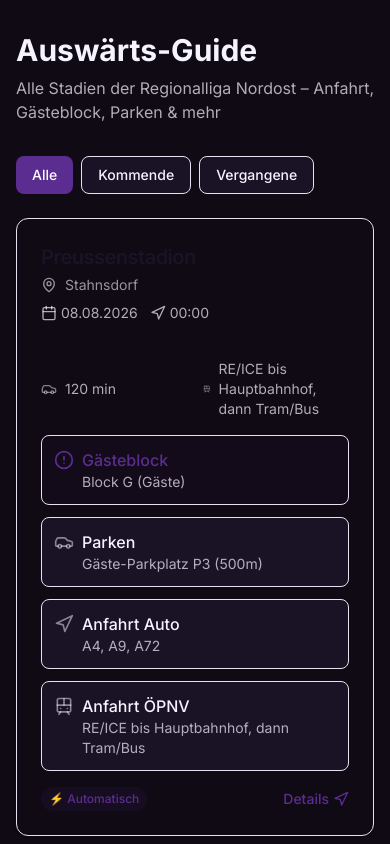
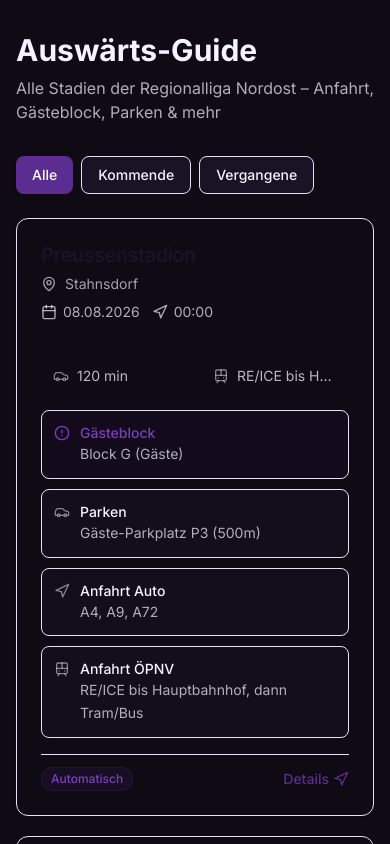
Before and after one commit to PrinzMichiDE/kumpelapp, a Next.js app in the folder webapp/: page /auswaerts in a window 390 px wide. Shown: the top 844 px of the page. Built offline with nearby package versions, Linux system fonts and the light colour scheme.

Commit message:
ui: enhance away guide cards, filters, and status clarity

```diff
--- a/webapp/src/app/(app)/auswaerts/page.tsx
+++ b/webapp/src/app/(app)/auswaerts/page.tsx
@@ -9,104 +9,118 @@ import { cn } from '@kumpelapp/utils'
 const BASE_DATE = new Date('2026-08-01T00:00:00Z')
 
 function VenueCard({ venue, match }: { venue: VenueDto; match?: { kickoff: string; homeTeam: string; awayTeam: string } }) {
-  const isAueAway = match?.awayTeam === 'FC Erzgebirge Aue'
+  const status =
+    venue.reviewStatus === 'CHECKED'
+      ? { label: 'Geprüft', className: 'bg-fc-win/12 text-fc-win ring-1 ring-inset ring-fc-win/20' }
+      : venue.reviewStatus === 'AUTO'
+        ? { label: 'Automatisch', className: 'bg-fc-violet/12 text-fc-violet-light ring-1 ring-inset ring-fc-violet/20' }
+        : { label: 'Entwurf', className: 'bg-fc-draw/12 text-fc-draw ring-1 ring-inset ring-fc-draw/20' }
 
   return (
-    <Link href={`/auswaerts/${venue.slug}`} className="block">
-      <Card className="transition-all hover:shadow-lg hover:border-fc-violet/50 group">
+    <Link
+      href={`/auswaerts/${venue.slug}`}
+      className="group block rounded-xl focus-visible:outline-none focus-visible:ring-2 focus-visible:ring-fc-violet focus-visible:ring-offset-2 focus-visible:ring-offset-fc-bg"
+      aria-label={`Auswärts-Guide: ${venue.name}${match ? `, Spiel am ${formatDate(match.kickoff)}` : ''}`}
+    >
+      <Card className="h-full transition-[transform,border-color,box-shadow] duration-200 group-hover:-translate-y-0.5 group-hover:border-fc-violet/45 group-hover:shadow-lg group-hover:shadow-fc-violet/5 group-focus-visible:-translate-y-0.5 group-focus-visible:border-fc-violet/45 group-focus-visible:shadow-lg">
         <CardHeader className="pb-3">
           <div className="flex items-start justify-between gap-4">
-            <div>
-              <CardTitle className="text-xl">{venue.name}</CardTitle>
-              <div className="mt-1 flex items-center gap-2 text-sm text-fc-fg/60">
-                <MapPin className="h-4 w-4" aria-hidden="true" />
-                <span>{venue.address || venue.city}</span>
+            <div className="min-w-0">
+              <CardTitle className="text-xl leading-tight">{venue.name}</CardTitle>
+              <div className="mt-1.5 flex items-center gap-2 text-sm text-fc-fg/65">
+                <MapPin className="h-4 w-4 shrink-0" aria-hidden="true" />
+                <span className="truncate">{venue.address || venue.city}</span>
               </div>
-              {match && (
-                <div className="mt-2 flex items-center gap-3 text-sm text-fc-fg/70">
-                  <span className="flex items-center gap-1">
-                    <Calendar className="h-4 w-4" /> {formatDate(match.kickoff)}
+              {match ? (
+                <div className="mt-2 flex flex-wrap items-center gap-x-3 gap-y-1 text-sm text-fc-fg/70">
+                  <span className="inline-flex items-center gap-1.5">
+                    <Calendar className="h-4 w-4" aria-hidden="true" />
+                    <time dateTime={match.kickoff}>{formatDate(match.kickoff)}</time>
                   </span>
-                  <span className="flex items-center gap-1">
-                    <Navigation className="h-4 w-4" /> {formatKickoff(match.kickoff)}
+                  <span className="inline-flex items-center gap-1.5">
+                    <Navigation className="h-4 w-4" aria-hidden="true" />
+                    {formatKickoff(match.kickoff)}
                   </span>
                 </div>
-              )}
+              ) : null}
             </div>
-            {venue.imageUrl && (
-              <div className="w-24 h-24 rounded-lg overflow-hidden flex-shrink-0">
-                <img src={venue.imageUrl} alt={venue.name} className="w-full h-full object-cover" />
+            {venue.imageUrl ? (
+              <div className="h-20 w-20 shrink-0 overflow-hidden rounded-lg bg-fc-border/20 ring-1 ring-fc-border/60 sm:h-24 sm:w-24">
+                <img
+                  src={venue.imageUrl}
+                  alt=""
+                  className="h-full w-full object-cover transition-transform duration-300 group-hover:scale-[1.03]"
+                  loading="lazy"
+                  decoding="async"
+                />
               </div>
-            )}
+            ) : null}
           </div>
         </CardHeader>
-        <CardContent>
-          <div className="grid grid-cols-2 gap-4 mb-4">
-            <div className="flex items-center gap-2 text-sm">
-              <Car className="h-4 w-4 text-fc-fg/50" aria-hidden="true" />
-              <span className="text-fc-fg/70">
-                {venue.travelMinutesCar ? `${venue.travelMinutesCar} min` : venue.distanceKm ? `~${venue.distanceKm} km` : 'Unbekannt'}
+        <CardContent className="space-y-4">
+          <div className="grid grid-cols-2 gap-3">
+            <div className="flex items-center gap-2 rounded-lg bg-fc-bg/35 px-3 py-2 text-sm">
+              <Car className="h-4 w-4 shrink-0 text-fc-fg/50" aria-hidden="true" />
+              <span className="text-fc-fg/75">
+                {venue.travelMinutesCar
+                  ? `${venue.travelMinutesCar} min`
+                  : venue.distanceKm
+                    ? `~${venue.distanceKm} km`
+                    : 'Unbekannt'}
               </span>
             </div>
-            <div className="flex items-center gap-2 text-sm">
-              <Train className="h-4 w-4 text-fc-fg/50" aria-hidden="true" />
-              <span className="text-fc-fg/70">{venue.travelTrain || 'ÖPNV prüfen'}</span>
+            <div className="flex items-center gap-2 rounded-lg bg-fc-bg/35 px-3 py-2 text-sm">
+              <Train className="h-4 w-4 shrink-0 text-fc-fg/50" aria-hidden="true" />
+              <span className="truncate text-fc-fg/75" title={venue.travelTrain || undefined}>
+                {venue.travelTrain || 'ÖPNV prüfen'}
+              </span>
             </div>
           </div>
 
-          <div className="space-y-3">
-            {venue.awayBlockInfo && (
-              <div className="flex items-start gap-2 p-3 rounded-lg bg-fc-violet/5 border border-fc-violet/20">
-                <AlertCircle className="h-5 w-5 text-fc-violet flex-shrink-0 mt-0.5" aria-hidden="true" />
-                <div>
-                  <p className="font-medium text-fc-violet">Gästeblock</p>
-                  <p className="text-sm text-fc-fg/70">{venue.awayBlockInfo}</p>
+          <div className="space-y-2.5">
+            {venue.awayBlockInfo ? (
+              <div className="flex items-start gap-2.5 rounded-lg border border-fc-violet/20 bg-fc-violet/6 p-3">
+                <AlertCircle className="mt-0.5 h-4 w-4 shrink-0 text-fc-violet-light" aria-hidden="true" />
+                <div className="min-w-0">
+                  <p className="text-sm font-medium text-fc-violet-light">Gästeblock</p>
+                  <p className="text-sm leading-relaxed text-fc-fg/70">{venue.awayBlockInfo}</p>
                 </div>
               </div>
-            )}
-            {venue.parkingInfo && (
-              <div className="flex items-start gap-2 p-3 rounded-lg bg-fc-surface border border-fc-border">
-                <Car className="h-5 w-5 text-fc-fg/50 flex-shrink-0 mt-0.5" aria-hidden="true" />
-                <div>
-                  <p className="font-medium text-fc-fg">Parken</p>
-                  <p className="text-sm text-fc-fg/70">{venue.parkingInfo}</p>
+            ) : null}
+            {venue.parkingInfo ? (
+              <div className="flex items-start gap-2.5 rounded-lg border border-fc-border/70 bg-fc-surface/50 p-3">
+                <Car className="mt-0.5 h-4 w-4 shrink-0 text-fc-fg/50" aria-hidden="true" />
+                <div className="min-w-0">
+                  <p className="text-sm font-medium text-fc-fg">Parken</p>
+                  <p className="text-sm leading-relaxed text-fc-fg/70">{venue.parkingInfo}</p>
                 </div>
               </div>
-            )}
-            {venue.travelCar && (
-              <div className="flex items-start gap-2 p-3 rounded-lg bg-fc-surface border border-fc-border">
-                <Navigation className="h-5 w-5 text-fc-fg/50 flex-shrink-0 mt-0.5" aria-hidden="true" />
-                <div>
-                  <p className="font-medium text-fc-fg">Anfahrt Auto</p>
-                  <p className="text-sm text-fc-fg/70">{venue.travelCar}</p>
+            ) : null}
+            {venue.travelCar ? (
+              <div className="flex items-start gap-2.5 rounded-lg border border-fc-border/70 bg-fc-surface/50 p-3">
+                <Navigation className="mt-0.5 h-4 w-4 shrink-0 text-fc-fg/50" aria-hidden="true" />
+                <div className="min-w-0">
+                  <p className="text-sm font-medium text-fc-fg">Anfahrt Auto</p>
+                  <p className="text-sm leading-relaxed text-fc-fg/70">{venue.travelCar}</p>
                 </div>
               </div>
-            )}
-            {venue.travelTrain && (
-              <div className="flex items-start gap-2 p-3 rounded-lg bg-fc-surface border border-fc-border">
-                <Train className="h-5 w-5 text-fc-fg/50 flex-shrink-0 mt-0.5" aria-hidden="true" />
-                <div>
-                  <p className="font-medium text-fc-fg">Anfahrt ÖPNV</p>
-                  <p className="text-sm text-fc-fg/70">{venue.travelTrain}</p>
+            ) : null}
+            {venue.travelTrain ? (
+              <div className="flex items-start gap-2.5 rounded-lg border border-fc-border/70 bg-fc-surface/50 p-3">
+                <Train className="mt-0.5 h-4 w-4 shrink-0 text-fc-fg/50" aria-hidden="true" />
+                <div className="min-w-0">
+                  <p className="text-sm font-medium text-fc-fg">Anfahrt ÖPNV</p>
+                  <p className="text-sm leading-relaxed text-fc-fg/70">{venue.travelTrain}</p>
                 </div>
               </div>
-            )}
+            ) : null}
           </div>
 
-          <div className="mt-4 flex items-center justify-between">
-            <div className="flex items-center gap-2">
-              <span className={cn(
-                'px-2 py-1 rounded-full text-xs font-medium',
-                venue.reviewStatus === 'CHECKED' && 'bg-fc-win/10 text-fc-win',
-                venue.reviewStatus === 'AUTO' && 'bg-fc-violet/10 text-fc-violet',
-                venue.reviewStatus === 'DRAFT' && 'bg-fc-draw/10 text-fc-draw'
-              )}>
-                {venue.reviewStatus === 'CHECKED' && '✓ Geprüft'}
-                {venue.reviewStatus === 'AUTO' && '⚡ Automatisch'}
-                {venue.reviewStatus === 'DRAFT' && '⚠ Entwurfs'}
-              </span>
-            </div>
-            <span className="text-sm text-fc-violet hover:text-fc-violet-light font-medium flex items-center gap-1">
+          <div className="flex items-center justify-between gap-3 border-t border-fc-border/70 pt-3">
+            <span className={cn('inline-flex items-center rounded-full px-2.5 py-1 text-xs font-medium', status.className)}>
+              {status.label}
+            </span>
+            <span className="inline-flex items-center gap-1 text-sm font-medium text-fc-violet transition-colors group-hover:text-fc-violet-light group-focus-visible:text-fc-violet-light">
               Details
               <Navigation className="h-4 w-4" aria-hidden="true" />
             </span>
@@ -126,13 +140,27 @@ export default function AuswaertsPage() {
           <p className="mt-2 text-fc-fg/70">Alle Stadien der Regionalliga Nordost – Anfahrt, Gästeblock, Parken & mehr</p>
         </div>
 
-        <div className="mb-6 flex flex-wrap gap-2" role="group" aria-label="Filtern nach Spieltag">
-          <button className="px-4 py-2 rounded-lg bg-fc-violet text-white text-sm font-medium">Alle</button>
-          <button className="px-4 py-2 rounded-lg border border-fc-border bg-fc-surface text-fc-fg text-sm font-medium hover:bg-fc-violet/10">Kommende</button>
-          <button className="px-4 py-2 rounded-lg border border-fc-border bg-fc-surface text-fc-fg text-sm font-medium hover:bg-fc-violet/10">Vergangene</button>
+        <div className="mb-6 flex flex-wrap gap-2" role="group" aria-label="Auswärtsfahrten filtern">
+          <button
+            type="button"
+            aria-pressed="true"
+            className="inline-flex items-center rounded-lg bg-fc-violet px-4 py-2 text-sm font-medium text-white shadow-sm transition-[background-color,box-shadow,transform] duration-200 hover:bg-fc-violet-dark focus-visible:outline-none focus-visible:ring-2 focus-visible:ring-fc-violet focus-visible:ring-offset-2 focus-visible:ring-offset-fc-bg active:scale-[0.98]"
+          >
+            Alle
+          </button>
+          {['Kommende', 'Vergangene'].map((label) => (
+            <button
+              key={label}
+              type="button"
+              aria-pressed="false"
+              className="inline-flex items-center rounded-lg border border-fc-border bg-fc-surface px-4 py-2 text-sm font-medium text-fc-fg transition-[background-color,border-color,box-shadow,transform] duration-200 hover:border-fc-violet/35 hover:bg-fc-violet/10 focus-visible:outline-none focus-visible:ring-2 focus-visible:ring-fc-violet focus-visible:ring-offset-2 focus-visible:ring-offset-fc-bg active:scale-[0.98]"
+            >
+              {label}
+            </button>
+          ))}
         </div>
 
-        <div className="grid grid-cols-1 md:grid-cols-2 lg:grid-cols-3 gap-6" id="venues-list">
+        <div className="grid grid-cols-1 gap-5 md:grid-cols-2 lg:grid-cols-3 sm:gap-6" id="venues-list">
           {[
             { name: 'Preussenstadion', city: 'Stahnsdorf', team: 'RSV Eintracht', slug: 'preussenstadion-stahnsdorf' },
             { name: 'Karl-Liebknecht-Stadion', city: 'Potsdam', team: 'Babelsberg 03', slug: 'karl-liebknecht-stadion' },
@@ -183,23 +211,34 @@ export default function AuswaertsPage() {
           ))}
         </div>
 
-        <div className="mt-8 p-6 rounded-lg bg-fc-surface border border-fc-border">
-          <h3 className="text-lg font-semibold text-fc-fg mb-2">Legende</h3>
-          <div className="grid grid-cols-2 md:grid-cols-4 gap-4 text-sm text-fc-fg/70">
-            <div className="flex items-center gap-2">
-              <span className="px-2 py-1 rounded-full text-xs font-medium bg-fc-win/10 text-fc-win">✓ Geprüft</span>
+        <aside className="mt-8 rounded-xl border border-fc-border/80 bg-fc-surface/60 p-5 sm:p-6" aria-label="Legende und Quellen">
+          <h3 className="mb-3 text-base font-semibold text-fc-fg">Legende &amp; Hinweise</h3>
+          <div className="grid grid-cols-1 gap-3 text-sm sm:grid-cols-2 md:grid-cols-4">
+            <div className="flex items-center">
+              <span className="inline-flex items-center rounded-full bg-fc-win/12 px-2.5 py-1 text-xs font-medium text-fc-win ring-1 ring-inset ring-fc-win/20">
+                Geprüft
+              </span>
             </div>
-            <div className="flex items-center gap-2">
-              <span className="px-2 py-1 rounded-full text-xs font-medium bg-fc-violet/10 text-fc-violet">⚡ Automatisch</span>
+            <div className="flex items-center">
+              <span className="inline-flex items-center rounded-full bg-fc-violet/12 px-2.5 py-1 text-xs font-medium text-fc-violet-light ring-1 ring-inset ring-fc-violet/20">
+                Automatisch
+              </span>
             </div>
-            <div className="flex items-center gap-2">
-              <span className="px-2 py-1 rounded-full text-xs font-medium bg-fc-draw/10 text-fc-draw">⚠ Entwurfs</span>
+            <div className="flex items-center">
+              <span className="inline-flex items-center rounded-full bg-fc-draw/12 px-2.5 py-1 text-xs font-medium text-fc-draw ring-1 ring-inset ring-fc-draw/20">
+                Entwurf
+              </span>
             </div>
-            <div className="flex items-center gap-2">
-              <a href="/quellen" className="text-fc-violet hover:underline">Quellen & Lizenzen</a>
+            <div className="flex items-center">
+              <a
+                href="/quellen"
+                className="rounded-sm font-medium text-fc-violet transition-colors hover:text-fc-violet-light focus-visible:outline-none focus-visible:ring-2 focus-visible:ring-fc-violet focus-visible:ring-offset-2 focus-visible:ring-offset-fc-surface"
+              >
+                Quellen &amp; Lizenzen
+              </a>
             </div>
           </div>
-        </div>
+        </aside>
       </div>
     </div>
   )
```
